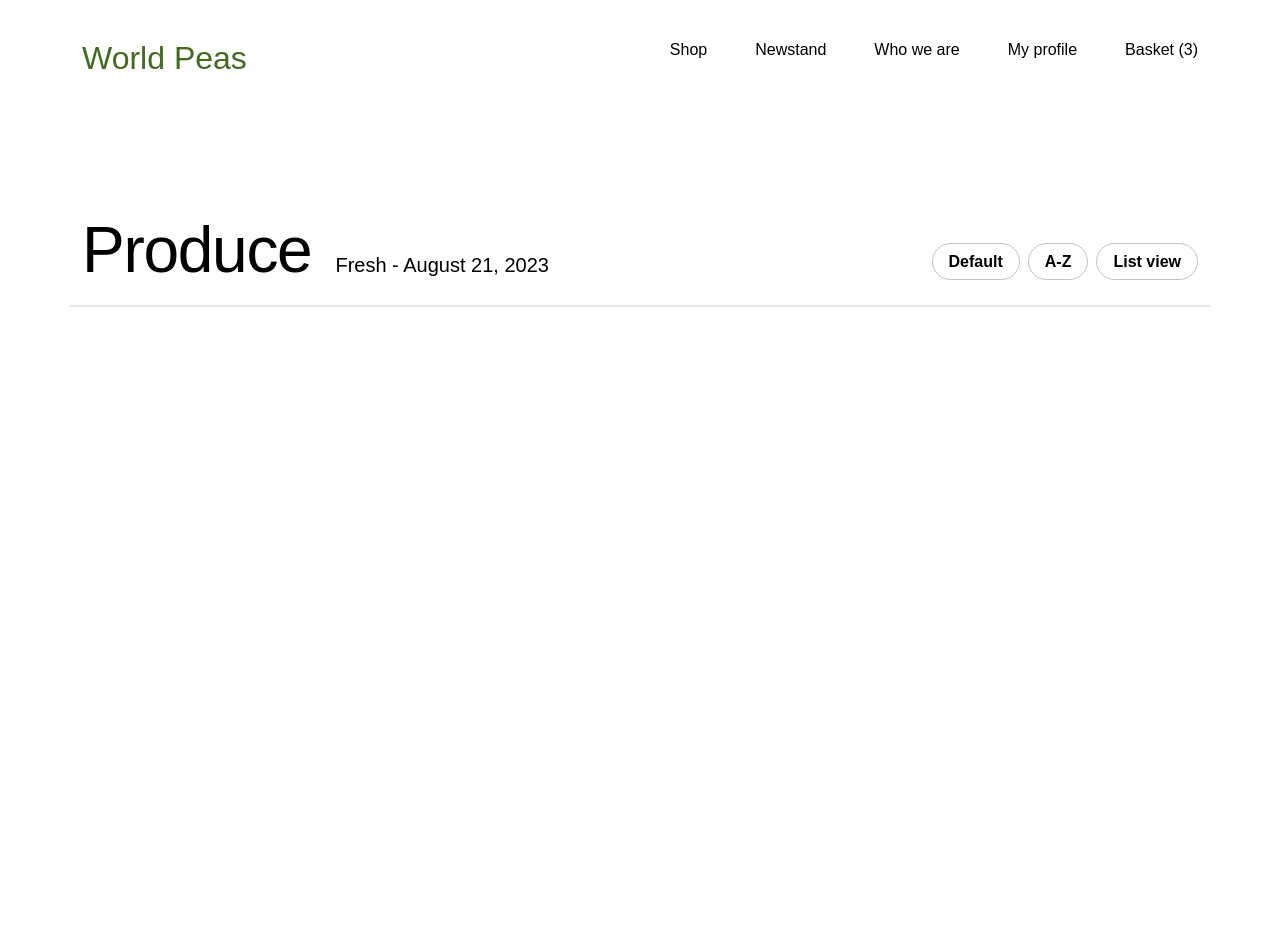
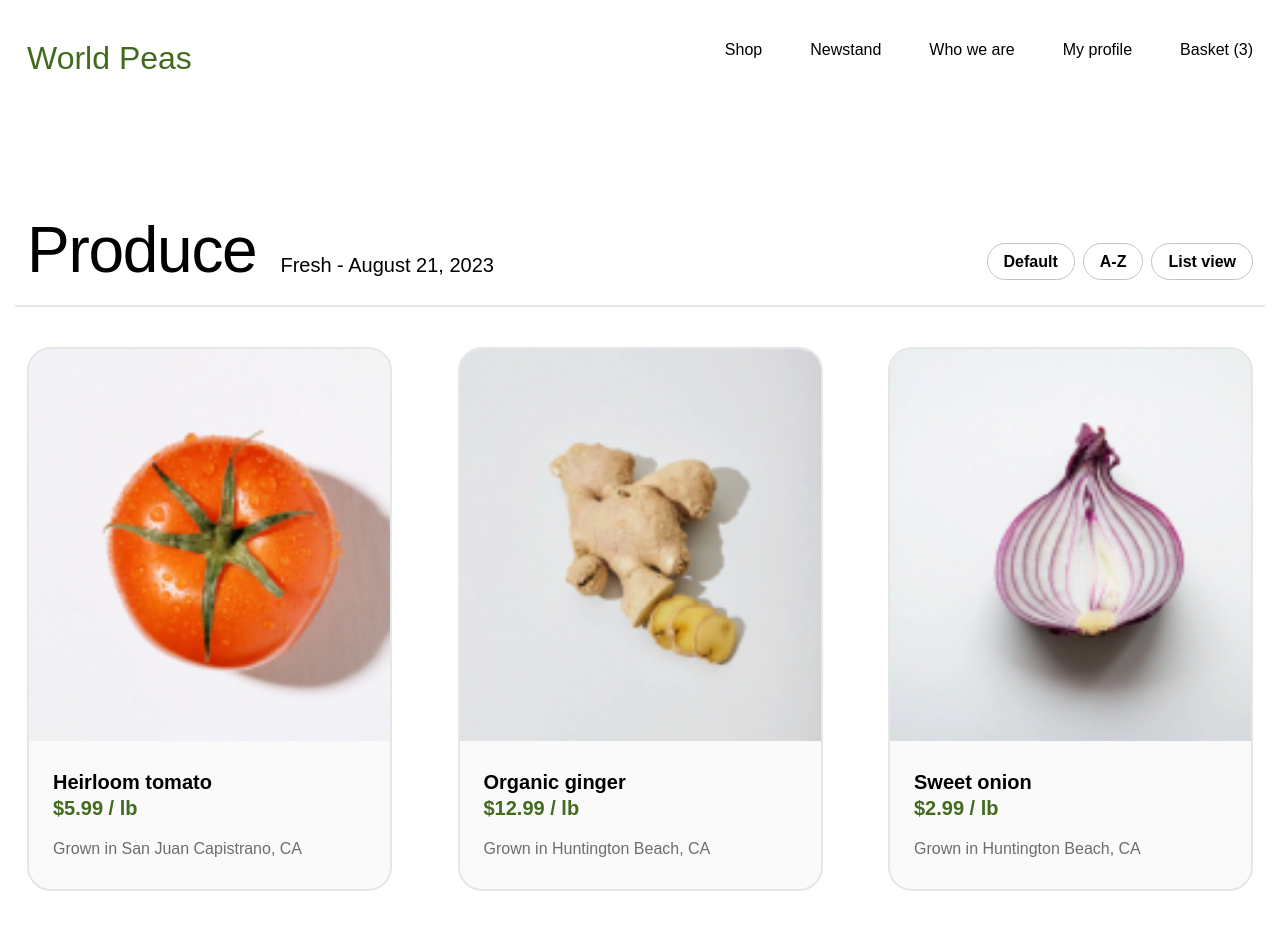
Before and after one commit to Xursandbek1122/master, a plain HTML site: page index.html in a window 1280 px wide. Before the commit the page ends 800 px from the top, so only its background shows below. Drawn offline with Linux system fonts and the light colour scheme.

Commit message:
section shop

```diff
--- a/css/style.css
+++ b/css/style.css
@@ -10,7 +10,7 @@ body {
 }
 
 .container {
-    max-width: 1140px;
+    max-width: 1250px;
     width: 100%;
     margin: 0 auto;
     padding: 0 12px;
@@ -110,3 +110,53 @@ a {
     color: #fff;
     transition: 500ms;
 }
+
+.shop {
+    margin-bottom: 50px;
+}
+
+.shop__cards {
+    display: flex;
+    justify-content: space-between;
+    margin-top: 40px;
+}
+
+.shop__card {
+    max-width: 365px;
+    width: 100%;
+    border-radius: 24px;
+    border: 2px solid #e6e6e6;
+    background: #fafafa;
+    overflow: hidden;
+}
+
+.shop__img {
+    width: 395px;
+}
+
+.shop__content{
+    padding-left: 24px;
+}
+
+.shop__title {
+    margin-top: 24px;
+    font-size: 20px;
+    font-weight: 600;
+    line-height: 130%;
+    color: #000;
+}
+
+.shop__sum {
+    font-size: 20px;
+    color: #426B1F;
+    font-weight: 600;
+    line-height: 130%;
+    margin-bottom: 16px;
+}
+
+.shop__txt {
+    padding-bottom: 28px;
+    color: #6d6d6d;
+    font-size: 16px;
+    line-height: 150%;
+}
--- a/index.html
+++ b/index.html
@@ -56,6 +56,37 @@
                 </div>
             </div>
         </section>
+        <!-- //////////////////////////shop start////////////// -->
+        <section class="shop">
+            <div class="container">
+                <div class="shop__cards">
+                    <div class="shop__card">
+                        <img src="rasm/pomidor.png" alt="" class="shop__img">
+                        <div class="shop__content">
+                            <h3 class="shop__title">Heirloom tomato</h3>
+                            <p class="shop__sum">$5.99 / lb</p>
+                            <p class="shop__txt">Grown in San Juan Capistrano, CA</p>
+                        </div>
+                    </div>
+                    <div class="shop__card">
+                        <img src="rasm/noonbrew-ziCb4_EKmak-unsplash.png" alt="" class="shop__img">
+                        <div class="shop__content">
+                            <h3 class="shop__title">Organic ginger</h3>
+                            <p class="shop__sum">$12.99 / lb</p>
+                            <p class="shop__txt">Grown in Huntington Beach, CA</p>
+                        </div>
+                    </div>
+                    <div class="shop__card">
+                        <img src="rasm/piyoz.png" alt="" class="shop__img">
+                        <div class="shop__content">
+                            <h3 class="shop__title">Sweet onion</h3>
+                            <p class="shop__sum">$2.99 / lb</p>
+                            <p class="shop__txt">Grown in Huntington Beach, CA</p>
+                        </div>
+                    </div>
+                </div>
+            </div>
+        </section>
     </main>
 </body>
 </html>
```
